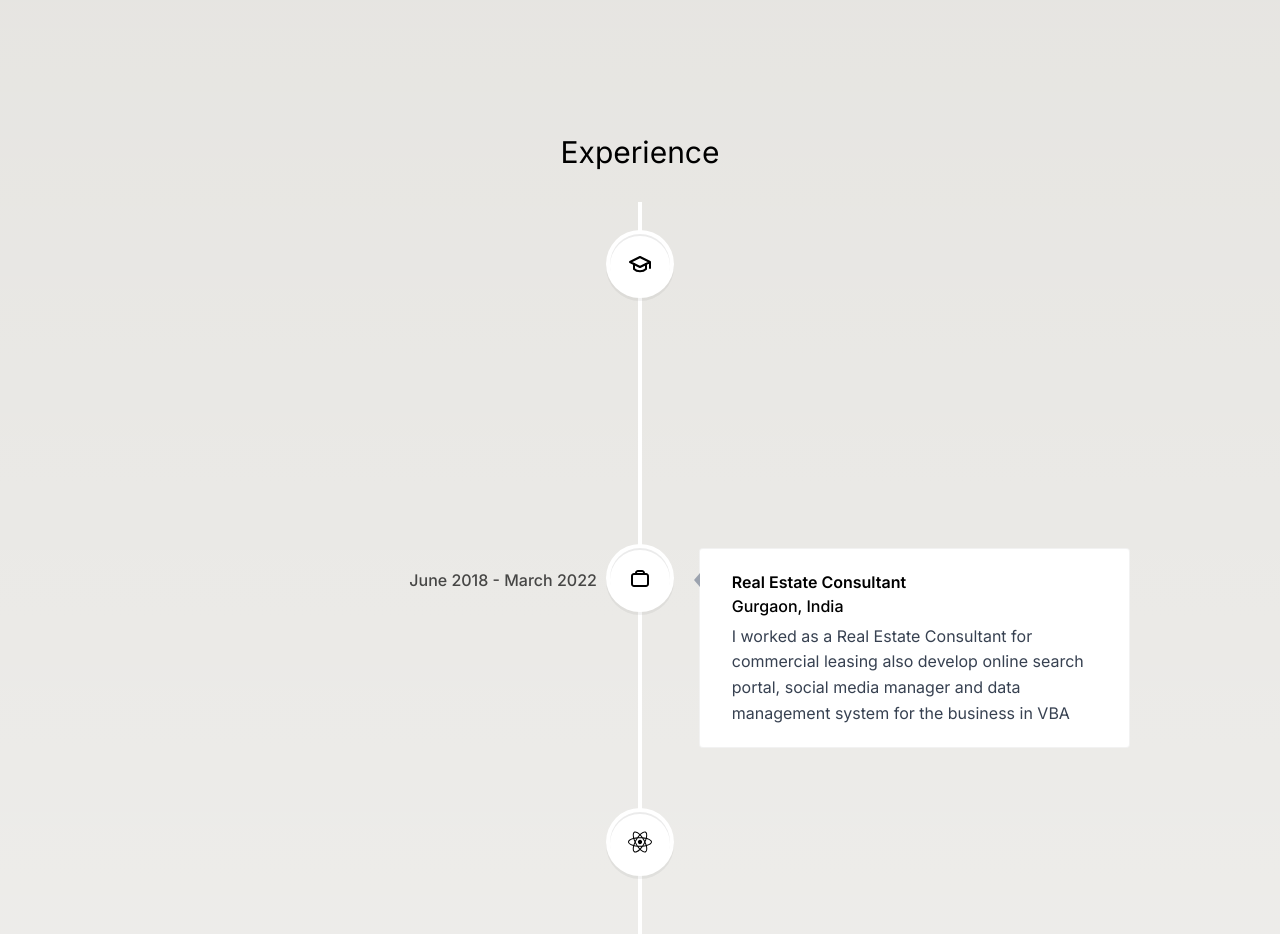
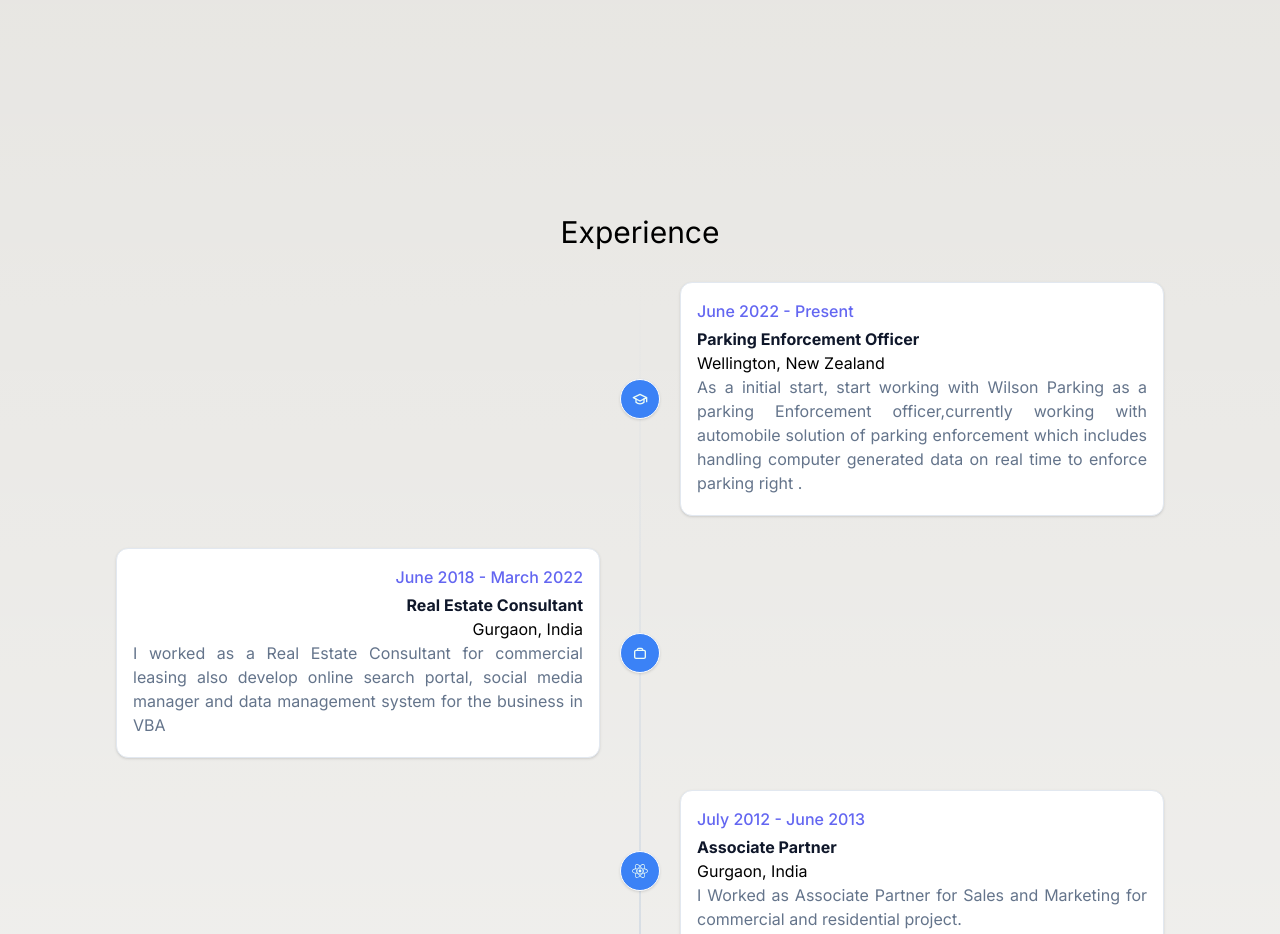
Before and after one commit to vijend795/my-portfolio, a Next.js app: page / in a window 1280 px wide. Shown: the part 2260-3194 px from the top of the page. Built offline with nearby package versions, Linux system fonts and the light colour scheme.

Commit message:
header highlighting rectify with threshold 0.4 setting

```diff
--- a/app/component/experience.js
+++ b/app/component/experience.js
@@ -1,78 +1,70 @@
-"use client";
+// pages/index.js
+import React from "react";
+import Image from "next/image";
+import profilepic from "@/public/profilePic.jpeg";
+import Link from "next/link";
+import { projectsData } from "../data/data_cv";
 
-import React, { useEffect, useState } from "react";
+import { BsArrowRight, BsLinkedin } from "react-icons/bs";
+import { HiDownload } from "react-icons/hi";
+import { FaGithubSquare } from "react-icons/fa";
+import Heading from "./subComponent/heading";
 import { experiencesData } from "../data/data_cv";
-import {
-  VerticalTimeline,
-  VerticalTimelineElement,
-} from "react-vertical-timeline-component";
-import "react-vertical-timeline-component/style.min.css";
-import Heading from "./subComponent/heading";
+
 import ExperienceCard from "./subComponent/experienceCard";
+const Experience = () => {
+  return (
+    <section
+      id="experience"
+      className=" mb-28 flex flex-col justify-start items-center px-5 rounded-lg  mt-20 scroll-mt-28 "
+      // className='mb-28 max-w-[53rem] scroll-mt-28 text-center sm:mb-40 flex flex-col justify-start items-center'
+    >
+      <Heading>Experience</Heading>
+      <div  className="space-y-8 relative before:absolute before:inset-0 before:ml-5 before:-translate-x-px lg:before:mx-auto lg:before:translate-x-0 before:h-full before:w-0.5 before:bg-gradient-to-b before:from-transparent before:via-slate-300 before:to-transparent">
+        {experiencesData.map((item, index) => (
+          <>
+          <div
+            key={index}
+            className="relative flex items-center justify-between lg:justify-normal lg:odd:flex-row-reverse group is-active "
+          >
+            <div className="flex items-center justify-center w-10 h-10 rounded-full border border-white bg-slate-300 group-[.is-active]:bg-blue-500 text-slate-500 group-[.is-active]:text-emerald-50 shadow shrink-0 lg:order-1 lg:group-odd:-translate-x-1/2 lg:group-even:translate-x-1/2">
+              {item.icon}
+            </div>
+
+            <div className="w-[calc(100%-4rem)] lg:w-[calc(50%-2.5rem)] bg-white p-4 rounded-xl border border-slate-200 shadow ">
+              <div
+                className={`flex items-center w-full ${
+                  index % 2 == 0 ? "lg:justify-start" : "lg:justify-end "
+                }  space-x-2 mb-1 `}
+              >
+                <span className="font-caveat font-medium text-indigo-500 ">
+                  {item.date}
+                </span>
+              </div>
+              {/* adding any data from this point cause problem detecting experience section while scrolling  */}
+              {/* <ExperienceCard item={item} /> */}
 
 
-export default function Experience() {
-  const [loading,setLoading]=useState(true)
-  useEffect(()=>{
-    setTimeout(()=>{
-      setLoading(false)
-    },1000)
-  },[])
-  return (
-    <section id ='experience'
-    className="scroll-mt-28 mb-28 sm:mb-40"
-    >
+              <div
+                className={`flex flex-col  w-full  ${
+                  index % 2 == 0 ? "lg:items-start " : "lg:items-end "
+                }   mb-1 `}
+              >
+                <div className="font-bold text-slate-900">{item.title}</div>
+                <div>{item.location}</div>
+                <div className="text-slate-500 max-w-[1200px] text-justify">
+                  {item.description}
+                </div>
+              </div>
 
-      <Heading >Experience </Heading>
-
-      {loading?(
-        <p>Loading .......</p>
-      ):(
-        <VerticalTimeline lineColor="white">
-        {experiencesData.map((item, index) => (
-
-          < >
-
-            <VerticalTimelineElement
-              key={index}
-              contentStyle={{
-                background: "f3f4f6",
-                // color: '#fff',
-                boxShadow: "none",
-                border: "1px solid rgba(0, 0, 0, 0.05)",
-                textAlign: "left",
-                padding: "1.3rem 2rem",
-              }}
-              contentArrowStyle={{
-                borderRight: "0.4rem solid #9ca3af",
-              }}
-
-              date={item.date}
-              icon={item.icon}
-              iconStyle={{
-                background: "white",
-                fontSize: "1.5rem",
-              }}
-            >
-
-              <ExperienceCard item={item}/>
-              {/* test */}
-              {/* {item.title} */}
-              {/* <h3 className="font-semibold capitalize">{item.title}</h3> */}
-
-              {/* <p className="font-normal !mt-0">{item.location}</p>
-              <p className="!mt-1 !font-normal text-gray-700 dark:text-white/75">
-                {item.description}
-              </p> */}
-            </VerticalTimelineElement>
+            </div>
+          </div>
           </>
-
         ))}
-      </VerticalTimeline>
-      )}
-
-
+      </div>
 
     </section>
   );
-}
+};
+
+export default Experience;
--- a/app/component/header.js
+++ b/app/component/header.js
@@ -8,22 +8,37 @@ import Link from "next/link";
 
 export default function Header() {
   const [activeSection,setActiveSection]=useState(null)
+  let dynamicThreshold = 0.4; // Default threshold
   useEffect(()=>{
     const observer= new IntersectionObserver(
       (entries)=>{
         entries.forEach((entry)=>{
+          console.log("Observed Element:", entry.target);
+          console.log("Is Intersecting:", entry.isIntersecting);
+          console.log("Is Experience Section Intersecting:", entries.find(entry => entry.target.id === "experience")?.isIntersecting);
+
+
+
           if (entry.isIntersecting){
             const sectionId = entry.target.id;
 
             console.log("Active Section:", sectionId);
 
+            // Adjust the threshold for specific sections
+            // if (entry.target.id === "skill") {
+            //   dynamicThreshold = 0.5; // Adjusted threshold for the "Experience" section
+            // } else if (entry.target.id === "contact") {
+            //   dynamicThreshold = 0.5; // Adjusted threshold for the "Projects" section
+            // }
+            console.log("Threshold :",dynamicThreshold)
             if (sectionId) {
               setActiveSection(`#${sectionId}`);
             }
           }
         })
       },
-      {root:null,rootMargin:'0px',threshold:0.7}
+      // {root:null,rootMargin:'0px',threshold:0.7}
+      {root:null,rootMargin:'0px',threshold:dynamicThreshold}
     );
     document.querySelectorAll('section').forEach((section)=>{
       observer.observe(section)
```
